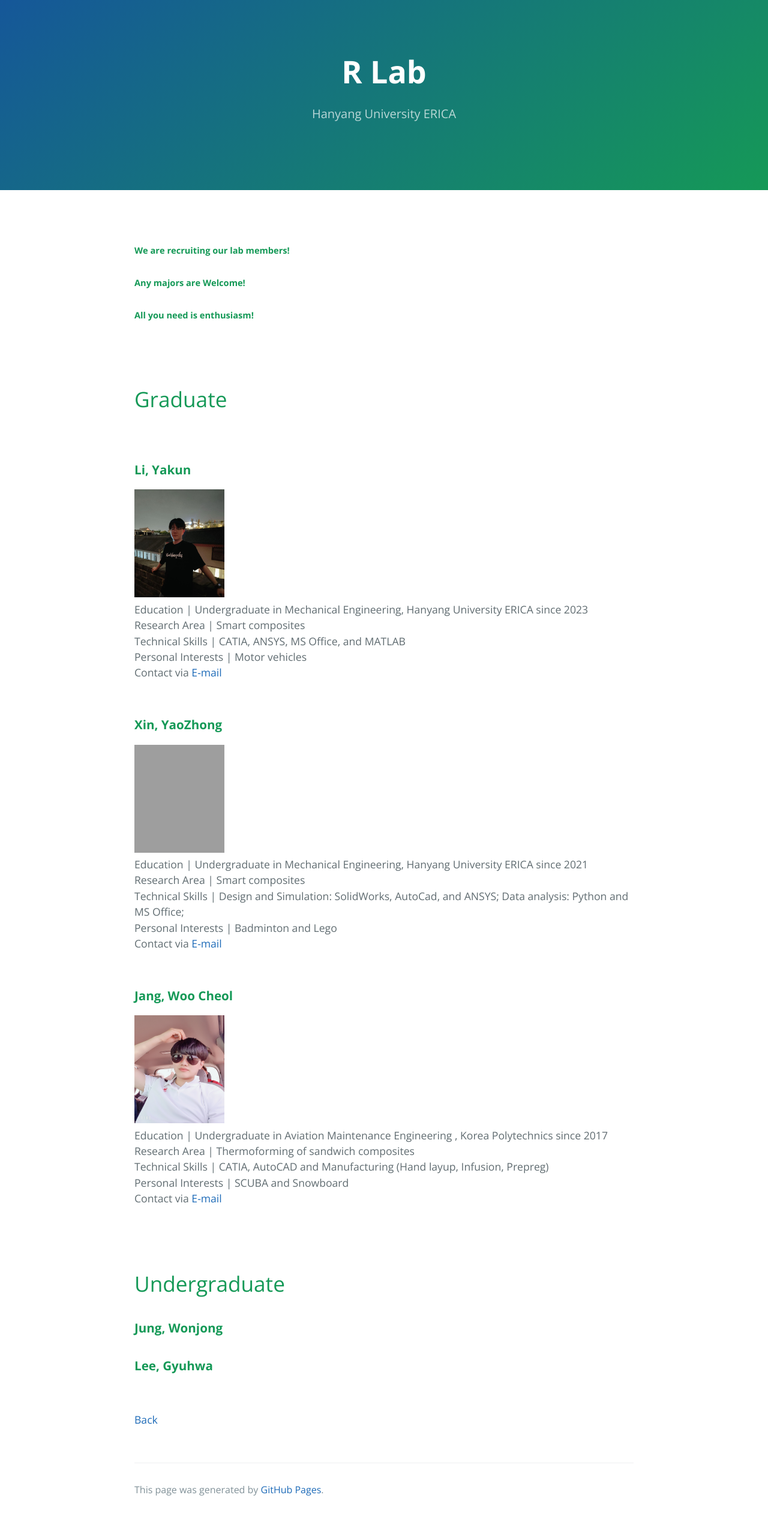
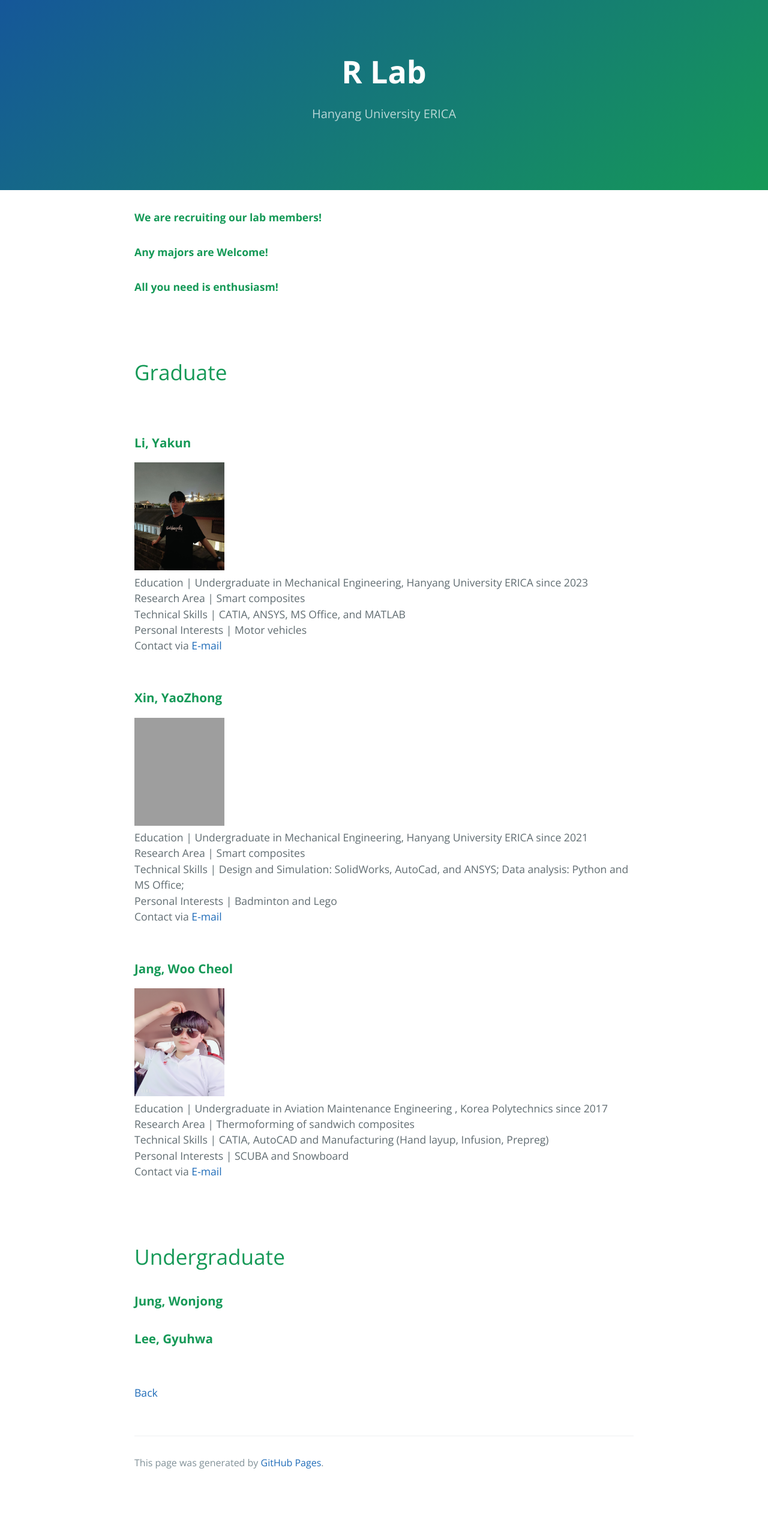
Before and after one commit to rhd1213/rhd1213.github.io, a Jekyll site: the page built from Members.md, in a window 1280 px wide. Shown: the whole page at 60% size. Built offline with Jekyll 4.4.1, drawn with Linux system fonts in a browser that asks for light colours; our own code applies the rules of GitHub Pages for plain Markdown files; after the commit the page ends 2483 px from its top, so only the background shows below that; grey boxes are pictures that could not be loaded.

Commit message:
Update Members.md

```diff
--- a/Members.md
+++ b/Members.md
@@ -1,8 +1,8 @@
 
-<br>
-##### **We are recruiting our lab members!**
-##### **Any majors are Welcome!**
-##### **All you need is enthusiasm!**
+
+#### **We are recruiting our lab members!**
+#### **Any majors are Welcome!**
+#### **All you need is enthusiasm!**
 <br>
 <br>
 
```
